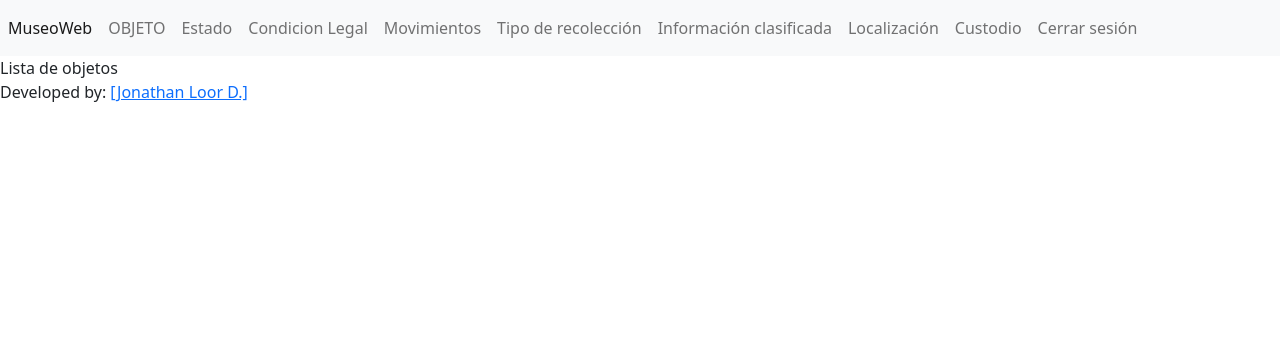
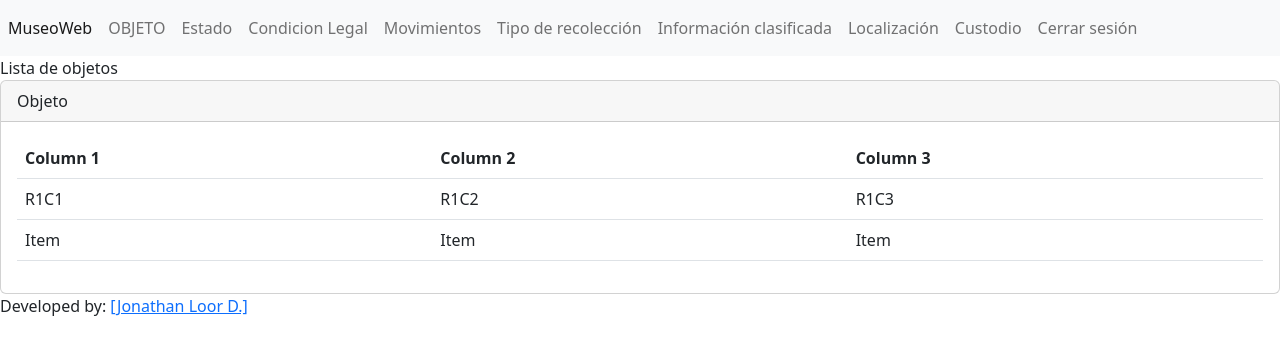
Before and after one commit to jonathanjavierloorduque/museum_database, a PHP site: page /phpcode/secciones/Objeto/index.php in a window 1280 px wide. Shown: the top 355 px of the page. Run offline with PHP 8.4, Linux system fonts and the light colour scheme.

Commit message:
Add object

```diff
--- a/secciones/Objeto/index.php
+++ b/secciones/Objeto/index.php
@@ -1,3 +1,34 @@
 <?php include("../../templates/header.php"); ?>
 Lista de objetos
+<div class="card">
+    <div class="card-header">
+        Objeto
+    </div>
+    <div class="card-body">
+       <div class="table-responsive-sm">
+        <table class="table">
+            <thead>
+                <tr>
+                    <th scope="col">Column 1</th>
+                    <th scope="col">Column 2</th>
+                    <th scope="col">Column 3</th>
+                </tr>
+            </thead>
+            <tbody>
+                <tr class="">
+                    <td scope="row">R1C1</td>
+                    <td>R1C2</td>
+                    <td>R1C3</td>
+                </tr>
+                <tr class="">
+                    <td scope="row">Item</td>
+                    <td>Item</td>
+                    <td>Item</td>
+                </tr>
+            </tbody>
+        </table>
+       </div>
+
+    </div>
+</div>
 <?php include("../../templates/footer.php"); ?>
```
Also changed, not shown: 1 other file.
